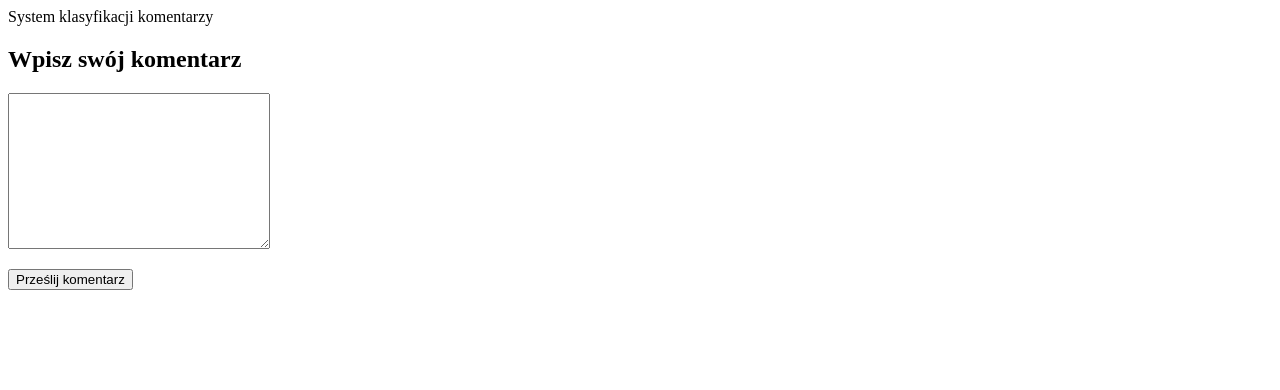
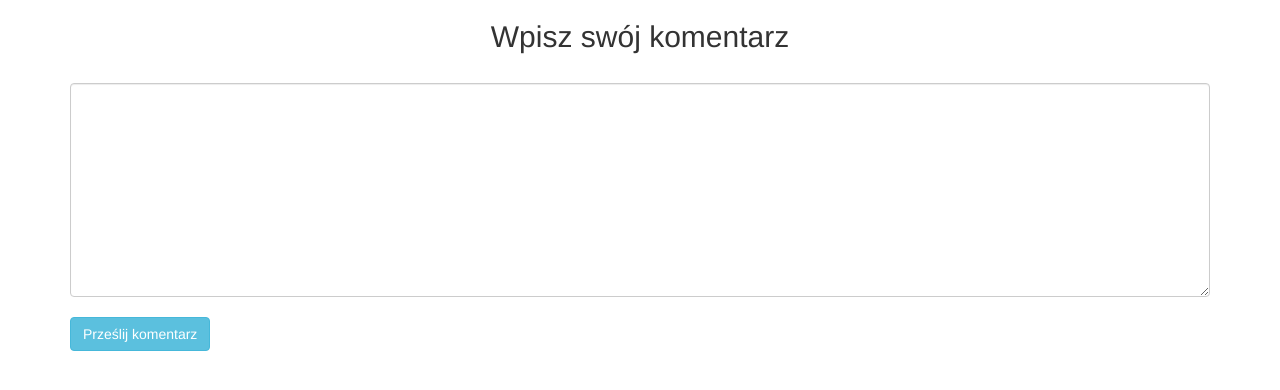
Before and after one commit to alexandergawlik/flask, a Flask app: page / in a window 1280 px wide. Shown: the top 390 px of the page. Run offline with Flask 2, Linux system fonts and the light colour scheme; some libraries are stand-ins or nearby versions.

Commit message:
Update reviewform.html

```diff
--- a/templates/reviewform.html
+++ b/templates/reviewform.html
@@ -1,12 +1,10 @@
 {%extends "bootstrap/base.html" %}
 {% import "bootstrap/wtf.html" as wtf %}
 <!doctype html>
-{% block head %}
-<link rel="shorcut icon" href="/favicon.ico">
+
 {% block title %}
 System klasyfikacji komentarzy
-{% endblock title %}
-{% endblock head %}
+{% endblock %}
 
 {% block content %}
 <h2 class="text-center">Wpisz swój komentarz</h2>
```
